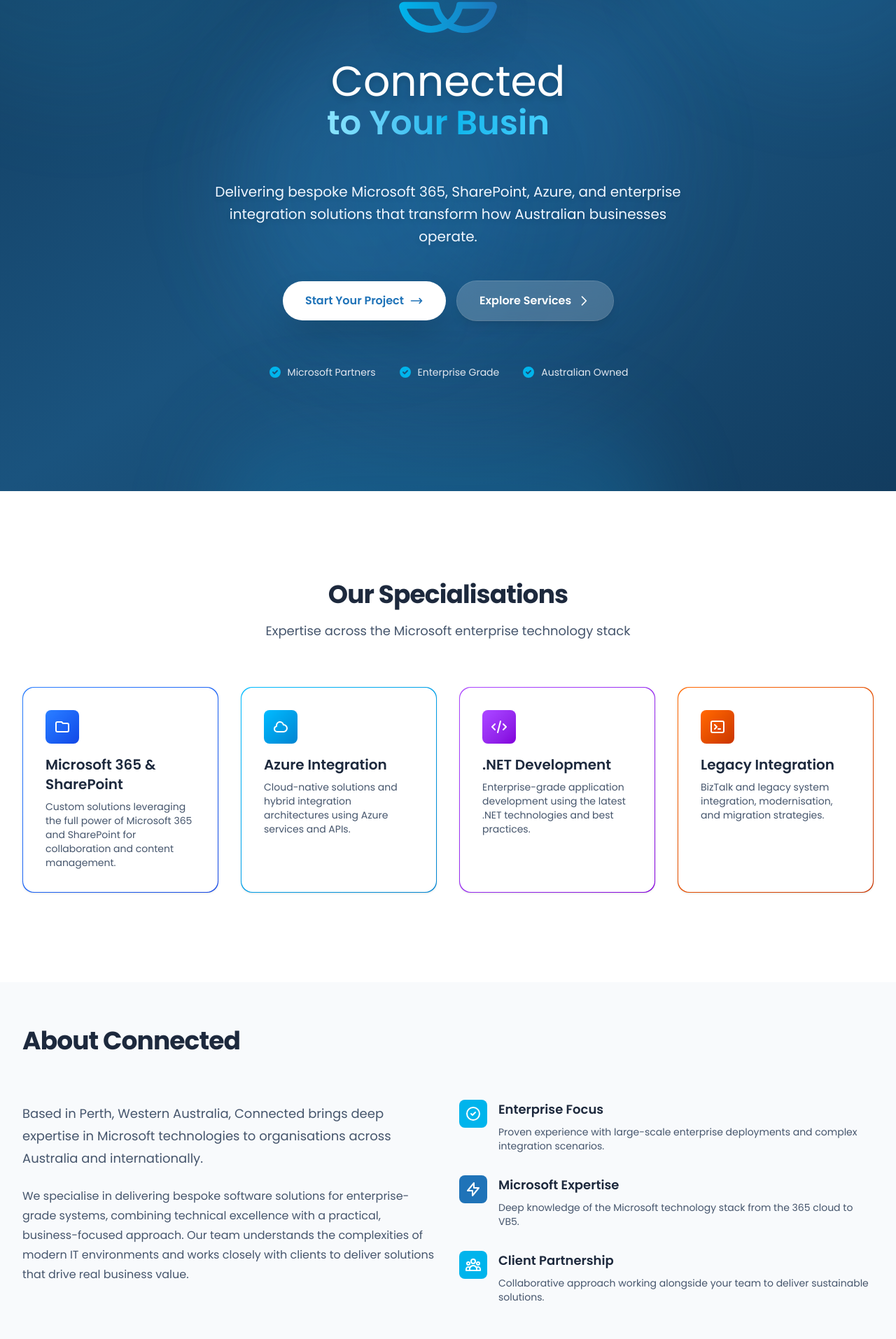
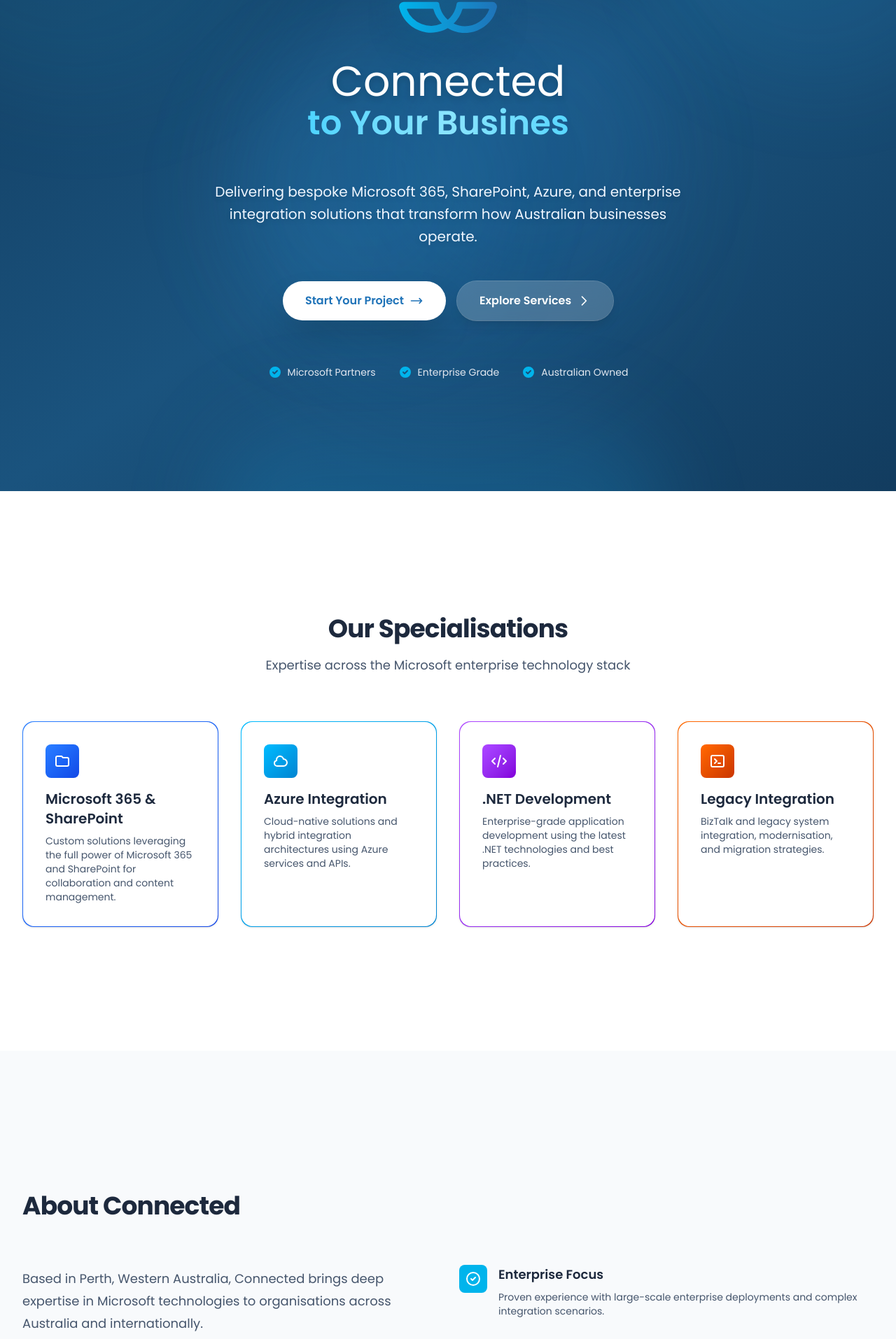
Before and after one commit to connectedsystemsau/connected-website, a Next.js app: page / in a window 1280 px wide. Shown: the part 211-2125 px from the top of the page at 70% size. Built offline with nearby package versions, Linux system fonts and the light colour scheme.

Commit message:
make each section 1 screen tall

```diff
--- a/src/app/(general)/layout.tsx
+++ b/src/app/(general)/layout.tsx
@@ -1,6 +1,14 @@
 import Link from "next/link";
-import Header from "./components/Header";
+import Header from "../../components/Header";
 import Footer from "@/components/Footer";
+import { Metadata } from 'next';
+
+export const metadata: Metadata = {
+  icons: {
+    icon: "logo-clean.svg",
+    apple: "logo-clean.svg",
+  },
+};
 
 export default function GeneralLayout({
   children,
--- a/src/app/(home)/components/AboutSection.tsx
+++ b/src/app/(home)/components/AboutSection.tsx
@@ -1,7 +1,7 @@
 export default function AboutSection()
 {
   return (
-    <section id="about" className="bg-slate-50 dark:bg-slate-900 pt-12 sm:pt-16 pb-24 sm:pb-32">
+    <section id="about" className="min-h-screen flex items-center bg-slate-50 dark:bg-slate-900 py-24 sm:py-32">
       <div className="mx-auto max-w-7xl px-6 lg:px-8">
         <div className="mx-auto grid max-w-2xl grid-cols-1 gap-x-8 gap-y-16 lg:mx-0 lg:max-w-none lg:grid-cols-2 lg:items-center">
           <h2 className="text-3xl font-bold tracking-tight text-foreground sm:text-4xl mb-12 sm:mb-16">
--- a/src/app/(home)/components/HeroTicker.tsx
+++ b/src/app/(home)/components/HeroTicker.tsx
@@ -93,11 +93,11 @@
         aria-live="polite"
         aria-atomic="true"
       >
-        <span className="text-2xl sm:text-4xl lg:text-5xl font-semibold inline-block bg-linear-to-r from-brand-200 via-brand-400 to-brand-300 bg-clip-text text-transparent min-h-[1.2em] leading-tight">
+        <span className="text-2xl sm:text-4xl lg:text-5xl font-semibold inline-block bg-linear-to-r from-brand-300 via-brand-200 to-brand-300 bg-clip-text text-transparent min-h-[1.2em] leading-tight">
           {displayedText}
-          {phraseIndex !== phrases.length - 1 && (isFlashing || displayedText !== phrases[phraseIndex]) && (
+          {(phraseIndex !== phrases.length - 1 || displayedText !== phrases[phraseIndex]) && (isFlashing || displayedText !== phrases[phraseIndex]) && (
             <span
-              className={`inline-block w-[0.5em] h-[0.15em] ml-1 mb-[-0.2em] bg-linear-to-r from-brand-200 to-brand-400 transition-opacity duration-100 ${showCursor ? 'opacity-100' : 'opacity-0'
+              className={`inline-block w-[0.5em] h-[0.15em] ml-1 mb-[-0.2em] bg-brand-200 transition-opacity duration-100 ${showCursor ? 'opacity-80' : 'opacity-0'
                 }`}
             />
           )}
--- a/src/app/(home)/components/ServicesSection.tsx
+++ b/src/app/(home)/components/ServicesSection.tsx
@@ -1,6 +1,6 @@
 export default function ServicesSection() {
   return (
-    <section id="services" className="py-24 sm:py-32 dark:bg-slate-800">
+    <section id="services" className="min-h-screen flex items-center py-24 sm:py-32 dark:bg-slate-800">
       <div className="mx-auto max-w-7xl px-6 lg:px-8">
         <div className="mx-auto max-w-2xl text-center">
           <h2 className="text-3xl font-bold tracking-tight text-foreground sm:text-4xl">
```
